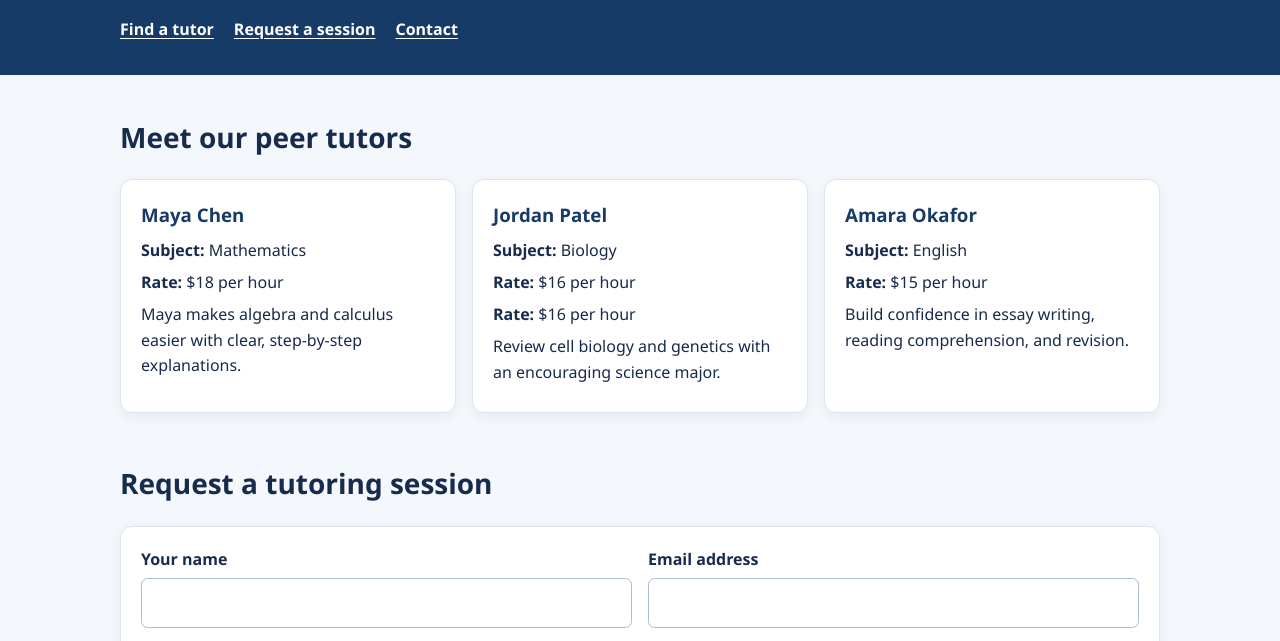
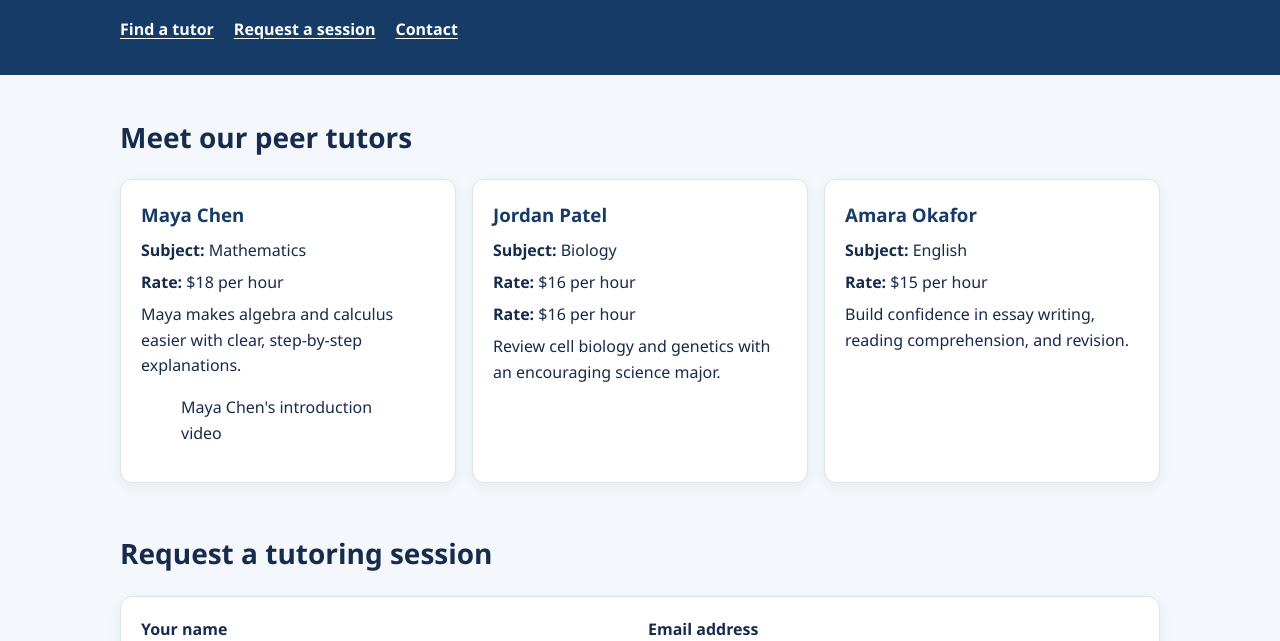
Before and after one commit to nafisarasha74-hub/market-place, a plain HTML site: page peer-tutoring-marketplace/index.html in a window 1280 px wide. Shown: the part 143-784 px from the top of the page. Drawn offline with Linux system fonts and the light colour scheme.

Commit message:
Add multimedia to tutor listing

```diff
--- a/peer-tutoring-marketplace/index.html
+++ b/peer-tutoring-marketplace/index.html
@@ -29,6 +29,10 @@
           <p><strong>Subject:</strong> Mathematics</p>
           <p><strong>Rate:</strong> $18 per hour</p>
           <p>Maya makes algebra and calculus easier with clear, step-by-step explanations.</p>
+          <figure>
+
+            <figcaption>Maya Chen's introduction video</figcaption>
+          </figure>
         </article>
         <article>
           <h3>Jordan Patel</h3>
```
